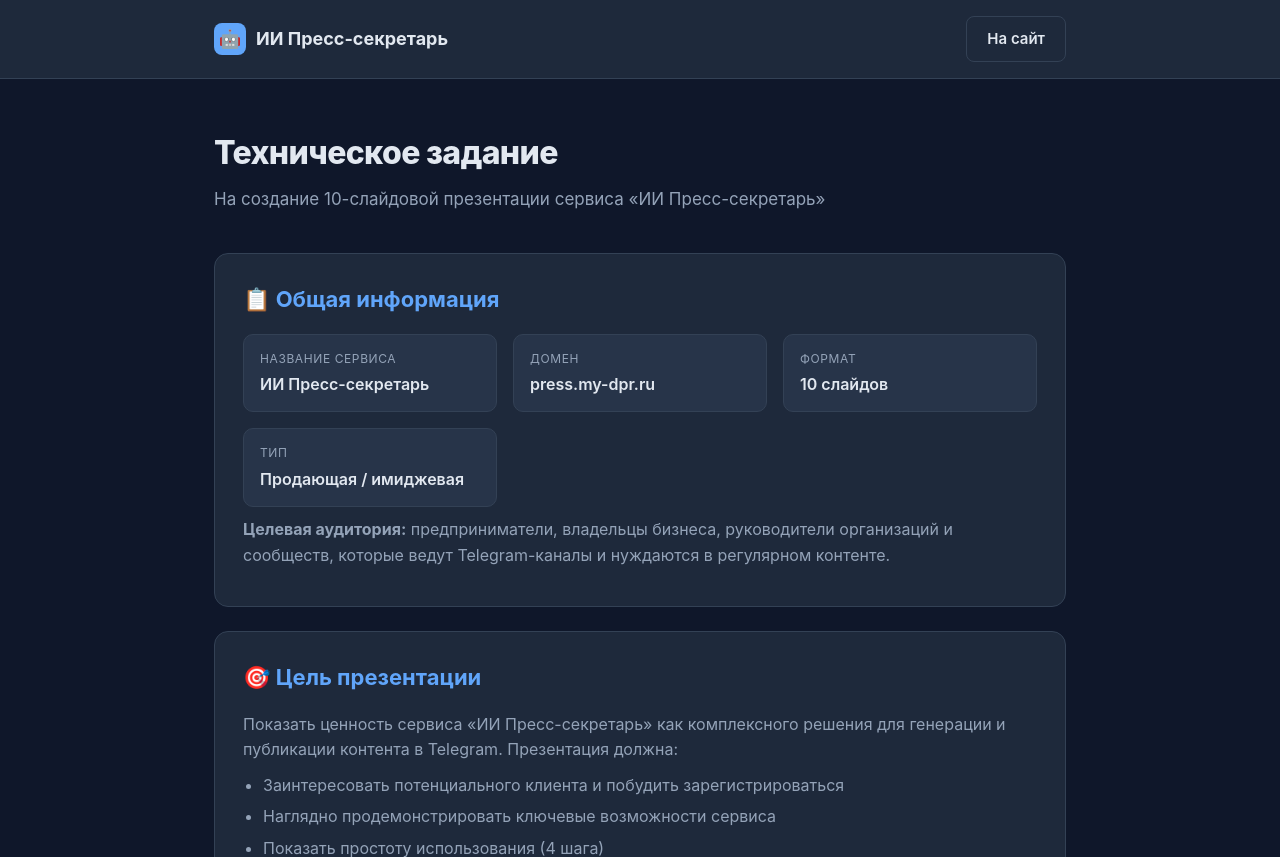
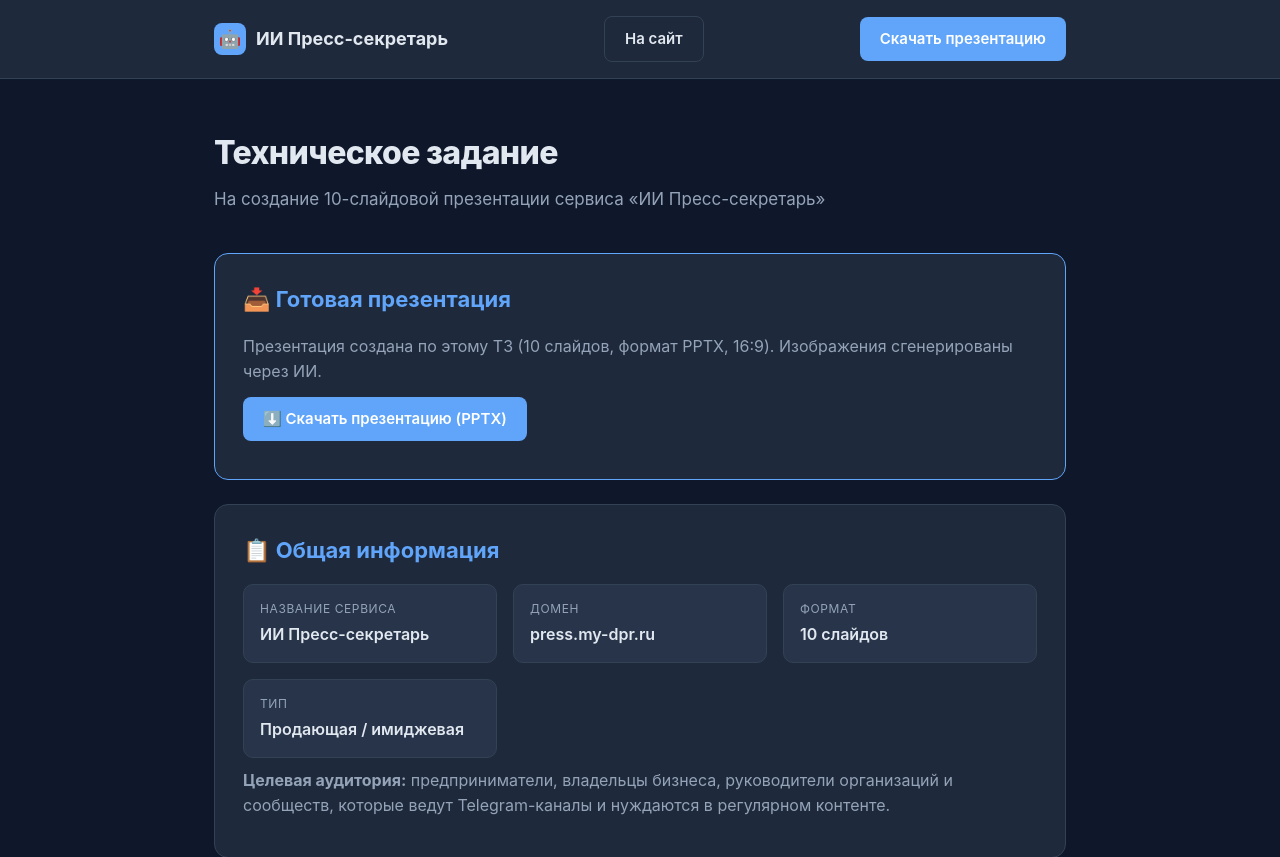
Before and after one commit to apuc/telegram-bussiness-bot, a FastAPI app: page /presentation-tz in a window 1280 px wide. Shown: the top 857 px of the page. Run offline with FastAPI, Linux system fonts and the light colour scheme.

Commit message:
feat: add presentation download link to TZ page

```diff
--- a/cabinet_service/templates/presentation_tz.html
+++ b/cabinet_service/templates/presentation_tz.html
@@ -194,6 +194,7 @@
                 <span>ИИ Пресс-секретарь</span>
             </a>
             <a class="btn btn-ghost" href="/">На сайт</a>
+            <a class="btn btn-primary" href="/static/pressa-presentation.pptx" download>Скачать презентацию</a>
         </div>
     </header>
 
@@ -201,6 +202,14 @@
         <div class="container">
             <h1 class="doc-title">Техническое задание</h1>
             <p class="doc-subtitle">На создание 10-слайдовой презентации сервиса «ИИ Пресс-секретарь»</p>
+
+            <div class="section" style="border-color: var(--accent);">
+                <h2>📥 Готовая презентация</h2>
+                <p>Презентация создана по этому ТЗ (10 слайдов, формат PPTX, 16:9). Изображения сгенерированы через ИИ.</p>
+                <p style="margin-top: 12px;">
+                    <a class="btn btn-primary" href="/static/pressa-presentation.pptx" download>⬇️ Скачать презентацию (PPTX)</a>
+                </p>
+            </div>
 
             <div class="section">
                 <h2>📋 Общая информация</h2>
```
